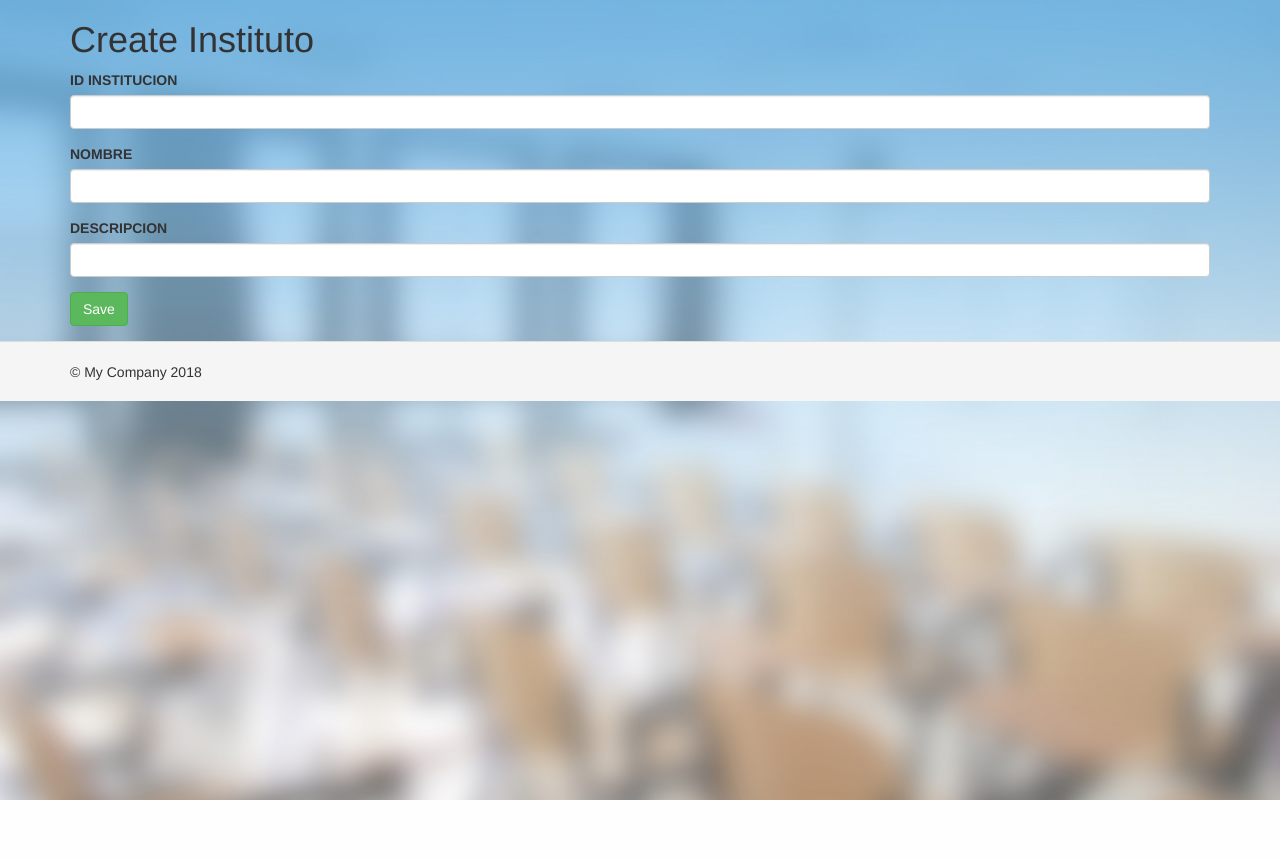
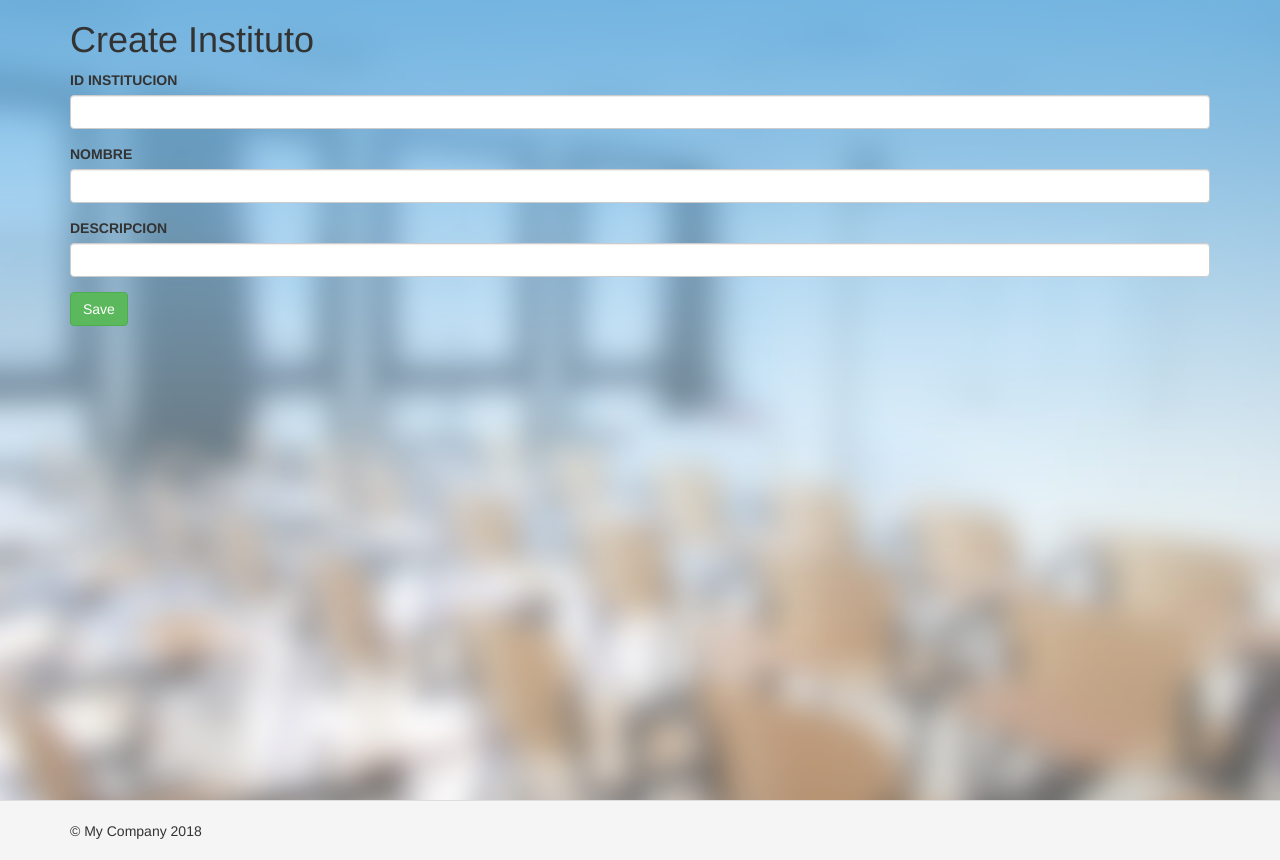
Before and after one commit to FedeMDO/aulas, a Yii app: template basic/views/Instituto/create.php in a window 1280 px wide. Before the commit the page ends 800 px from the top, so only its background shows below. Run offline with PHP 8.4 and a stand-in for Yii, Linux system fonts and the light colour scheme; the template is opened without the code that fills it: most values are stand-ins (such as "Sample title", 1, 10 or a date in 2020); form fields are guessed from the names that the template uses; data that the repository does not hold is empty; some libraries are stand-ins or nearby versions.

Commit message:
bugfix footer

```diff
--- a/basic/views/layouts/main.php
+++ b/basic/views/layouts/main.php
@@ -9,6 +9,7 @@ use yii\bootstrap\Nav;
 use yii\bootstrap\NavBar;
 use yii\widgets\Breadcrumbs;
 use app\assets\AppAsset;
+
 
 
 $this->registerCssFile("@web/css/index.css", [
@@ -69,15 +70,13 @@ AppAsset::register($this);
 
 
     </div>
+</div>
 
 
 
 
+<?php $this->endBody() ?>
 
-</div>
-
-
-<div></div>
 
 <footer class="footer">
     <div class="container">
@@ -87,9 +86,6 @@ AppAsset::register($this);
     </div>
 </footer>
 
-<?php $this->endBody() ?>
-
-
 
 
 </body>
--- a/basic/web/css/index.css
+++ b/basic/web/css/index.css
@@ -1,6 +1,3 @@
-
-
-
 .iniciocs{
   background-image: url(../image/index_background_desenfoque.jpg);
     background-size: cover;
@@ -8,6 +5,7 @@
     -o-background-size: cover;
     -moz-background-size: cover;
     -webkit-background-size: cover;
+
 }
 
 .jumbotron
@@ -30,9 +28,11 @@ text-transform: uppercase;
 
 }
 
-
-
-
+.wrap
+{
+  width: 100%;
+  height: 100%;
+}
 
 .img-responsive
 {
```
